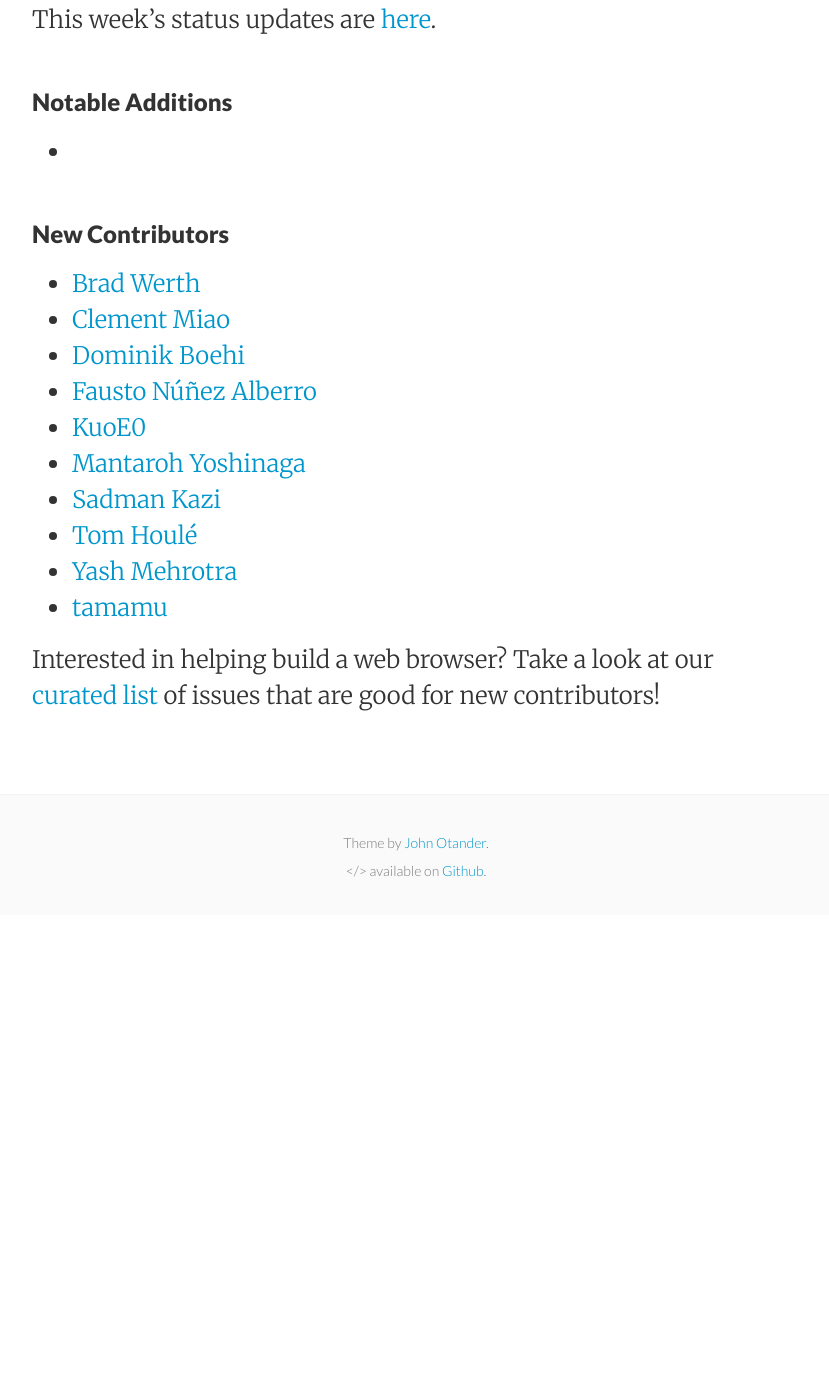
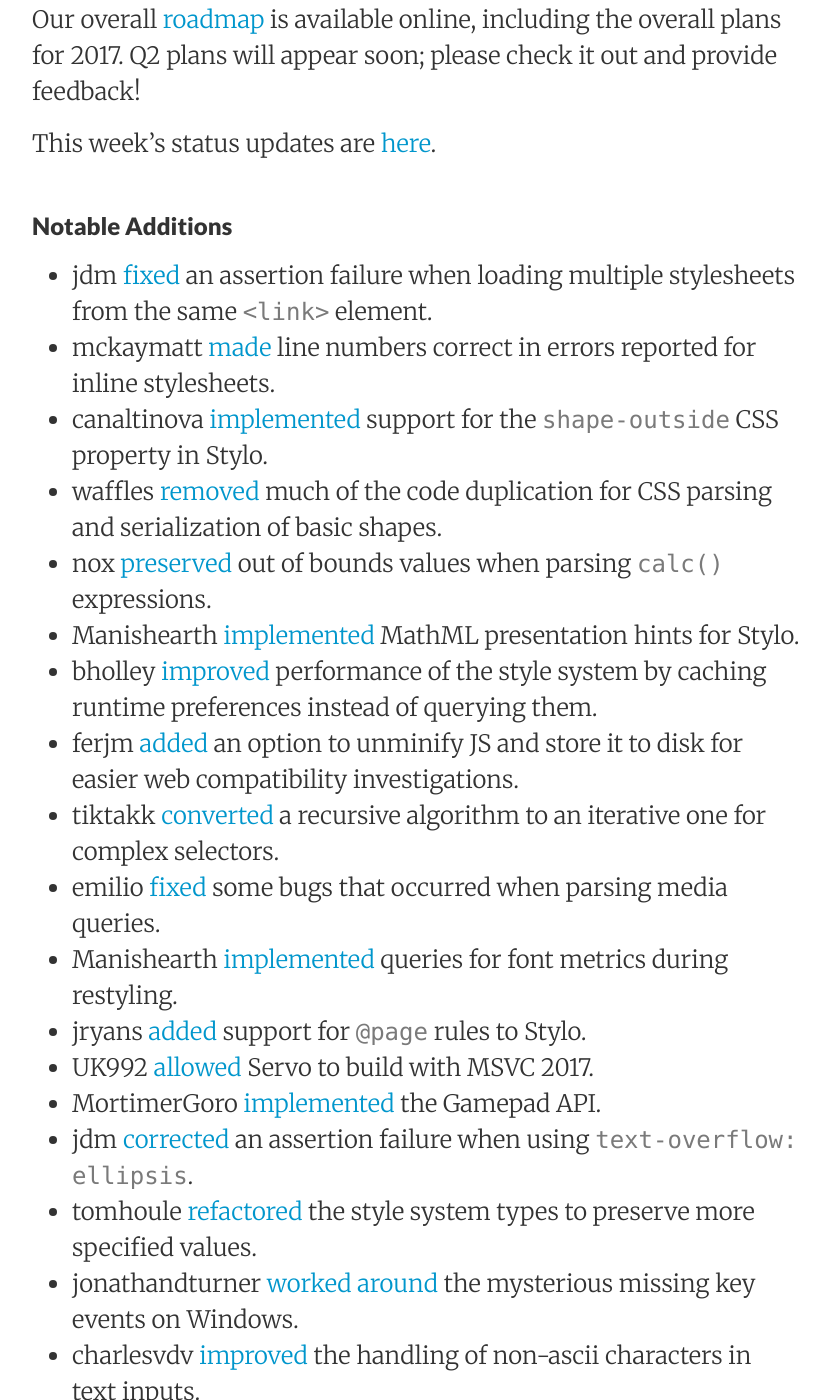
Before and after one commit to servo/blog.servo.org, a Jekyll site: the page built from _posts/2017-04-17-twis-98.md, in a window 1280 px wide and 1400 px high, scrolled down 651 px. Shown: the whole window, without its empty margins (224-1053 px from the left). Built offline with Jekyll 4.4.1, drawn with Linux system fonts in a browser that asks for light colours; before the commit the page ends 1566 px from its top, so only the background shows below that; some of the changed text lies outside the part shown.

Commit message:
Notable things

```diff
--- a/_posts/2017-04-17-twis-98.md
+++ b/_posts/2017-04-17-twis-98.md
@@ -9,6 +9,8 @@
 In the [last week](https://github.com/pulls?utf8=%E2%9C%93&q=is%3Apr+is%3Amerged+closed%3A2017-04-10..2017-04-17+user%3Aservo+),
 we landed 127 PRs in the Servo organization's repositories.
 
+We started [publishing](https://blog.servo.org/2017/04/13/windows/) Windows nightly builds on [download.servo.org](http://download.servo.org/). Please test them out and file issues about things that don't work right!
+
 ### Planning and Status
 
 Our overall [roadmap](https://github.com/servo/servo/wiki/Roadmap) is available online, including the overall plans for 2017.
@@ -18,7 +20,26 @@
 
 ### Notable Additions
 
--
+- jdm [fixed](https://github.com/servo/servo/pull/16407) an assertion failure when loading multiple stylesheets from the same `<link>` element.
+- mckaymatt [made](https://github.com/servo/servo/pull/16394) line numbers correct in errors reported for inline stylesheets.
+- canaltinova [implemented](https://github.com/servo/servo/pull/16384) support for the `shape-outside` CSS property in Stylo.
+- waffles [removed](https://github.com/servo/servo/pull/16383) much of the code duplication for CSS parsing and serialization of basic shapes.
+- nox [preserved](https://github.com/servo/servo/pull/16382) out of bounds values when parsing `calc()` expressions.
+- Manishearth [implemented](https://github.com/servo/servo/pull/16376) MathML presentation hints for Stylo.
+- bholley [improved](https://github.com/servo/servo/pull/16369) performance of the style system by caching runtime preferences instead of querying them.
+- ferjm [added](https://github.com/servo/servo/pull/16348) an option to unminify JS and store it to disk for easier web compatibility investigations.
+- tiktakk [converted](https://github.com/servo/servo/pull/16347) a recursive algorithm to an iterative one for complex selectors.
+- emilio [fixed](https://github.com/servo/servo/pull/16342) some bugs that occurred when parsing media queries.
+- Manishearth [implemented](https://github.com/servo/servo/pull/16333) queries for font metrics during restyling.
+- jryans [added](https://github.com/servo/servo/pull/16315) support for `@page` rules to Stylo.
+- UK992 [allowed](https://github.com/servo/servo/pull/16307) Servo to build with MSVC 2017.
+- MortimerGoro [implemented](https://github.com/servo/servo/pull/16260) the Gamepad API.
+- jdm [corrected](https://github.com/servo/servo/pull/16258) an assertion failure when using `text-overflow: ellipsis`.
+- tomhoule [refactored](https://github.com/servo/servo/pull/16229) the style system types to preserve more specified values.
+- jonathandturner [worked around](https://github.com/servo/servo/pull/16198) the mysterious missing key events on Windows.
+- charlesvdv [improved](https://github.com/servo/servo/pull/15822) the handling of non-ascii characters in text inputs.
+- clementmiao [added](https://github.com/servo/servo/pull/15666) common keyboard shortcuts for text inputs.
+- manuel-woelker [implemented](https://github.com/servo/rust-cssparser/pull/121) support for Level 4 RGB and HSL CSS syntax.
 
 ### New Contributors
 
```
